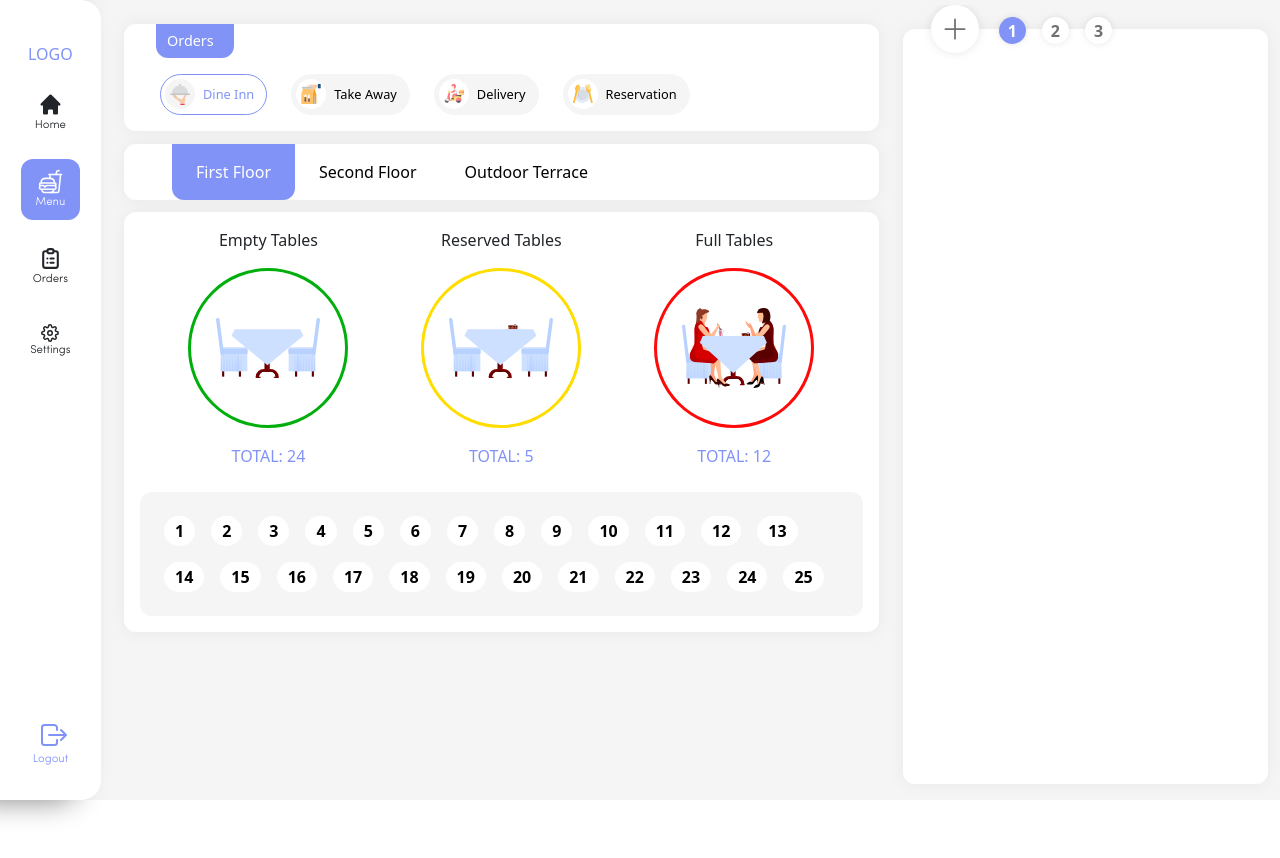
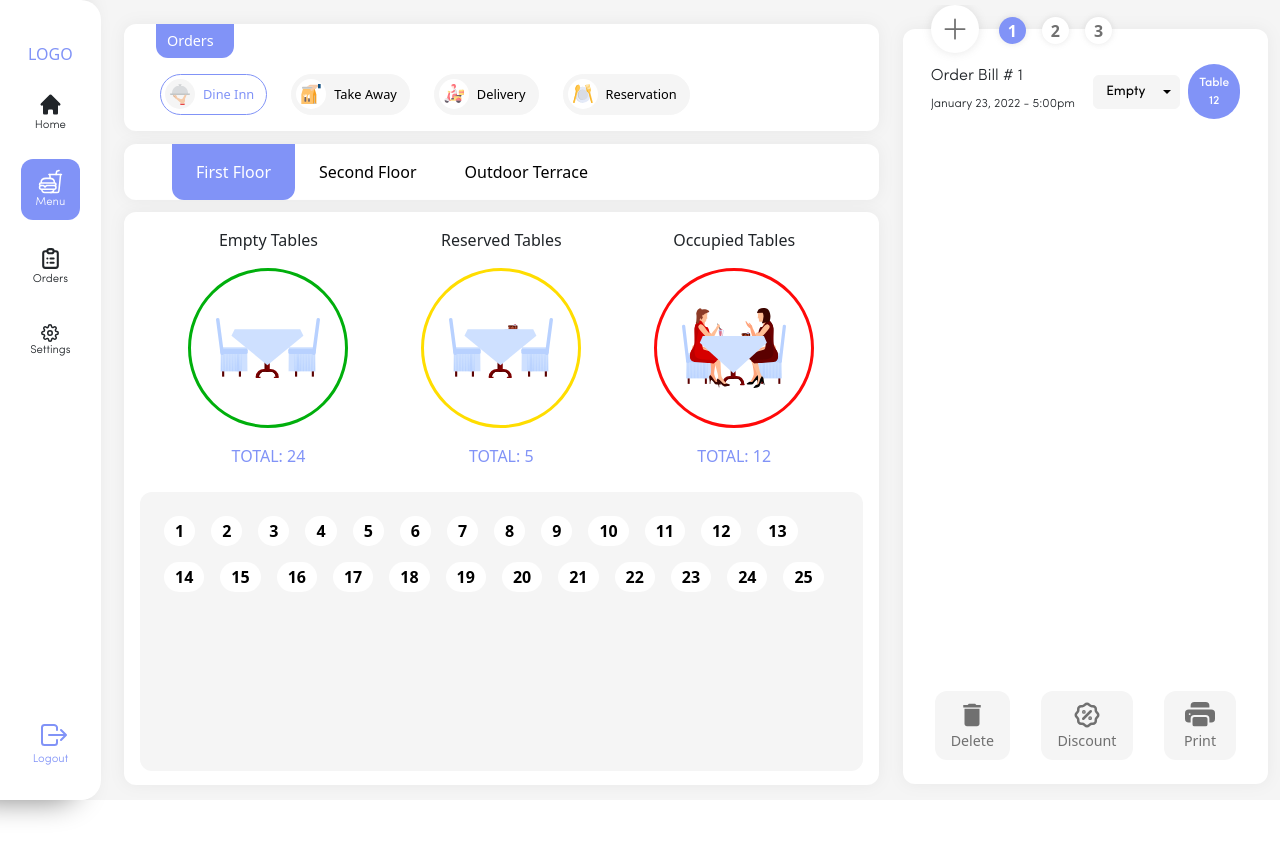
Before and after one commit to Remonhanyz/pos, a Next.js app: page /menu in a window 1280 px wide. Shown: the top 858 px of the page. Before the commit the page ends 800 px from the top, so only its background shows below. Built offline with nearby package versions, Linux system fonts and the light colour scheme.

Commit message:
9-8-2022

```diff
--- a/animation/index.js
+++ b/animation/index.js
@@ -1,4 +1,6 @@
-export const rightToLeft = (delay=0, duration = 0.7, type="spring") => {
+import { NodeNextRequest } from "next/dist/server/base-http/node";
+
+export const rightToLeft = (delay = 0, duration = 0.7, type = "spring") => {
 	return {
 		hidden: {
 			opacity: 0,
@@ -17,6 +19,17 @@ export const rightToLeft = (delay=0, duration = 0.7, type="spring") => {
 	};
 };
 
+export const downToUpChangable = () => {
+	return {
+		hidden: {opacity: 0, y: 200},
+		visible: {
+			opacity: 1,
+			y: 0,
+			transition: {type: "linear", duration: 0.5}
+		},
+		exit: {opacity: 0, y: 0}
+	};
+};
 export const downToUp = {
 	hidden: {opacity: 0, y: 100},
 	visible: {
--- a/components/DeliveryBill/index.js
+++ b/components/DeliveryBill/index.js
@@ -28,8 +28,6 @@ const DeliveryBill = () => {
 			<motion.div
 				className={`${styles.BillContainer} h-100 d-flex flex-column `}
 				variants={pageOutMove()}
-				// initial="hidden"
-				transition={{type: "linear", delay: 1.1, x: {duration: 1.1}}}
 				animate={`${!form ? "visible" : "exit"}`}
 				exit="exit"
 			>
--- /dev/null
+++ b/components/DineInnBill/index.js
@@ -0,0 +1,69 @@
+import React from "react";
+import BillOptions from "../BillOptions";
+import styles from "./index.module.scss";
+
+const DineInnBill = () => {
+	return (
+		<div className={`${styles.container} d-flex flex-column`}>
+			<div className="row p-0 m-0">
+				<div className={`col-6 ${styles.orderNumber} row p-0 m-0`}>
+					<div className="col-12 p-0 m-0">Order Bill # 1</div>
+					<div className={`${styles.orderDate} col-12 p-0 m-0`}>
+						January 23, 2022 - 5:00pm
+					</div>
+				</div>
+				<div className={`col-6 ${styles.orderType} text-end row p-0 m-0`}>
+					<div className="dropdown col-8 p-0 m-0 align-items-center d-flex justify-content-center px-2">
+						<a
+							className={`btn btn-secondary dropdown-toggle  ${styles.dropdown_menu}`}
+							href="#"
+							role="button"
+							data-bs-toggle="dropdown"
+							aria-expanded="false"
+						>
+							<div className={`${styles.drop_down} text-start`}>
+								Empty
+							</div>
+						</a>
+
+						<ul className={`dropdown-menu w-100`}>
+							<li>
+								<a
+									className={`dropdown-item ${styles.dropdown_item}`}
+									href="#"
+								>
+									Action
+								</a>
+							</li>
+							<li>
+								<a
+									className={`dropdown-item ${styles.dropdown_item}`}
+									href="#"
+								>
+									Another action
+								</a>
+							</li>
+							<li>
+								<a
+									className={`dropdown-item ${styles.dropdown_item}`}
+									href="#"
+								>
+									Something else
+								</a>
+							</li>
+						</ul>
+					</div>
+
+					<div className={`${styles.tableNumber} col-4 text-center m-0`}>
+						Table 12
+					</div>
+				</div>
+			</div>
+			<div className="mt-auto">
+				<BillOptions />
+			</div>
+		</div>
+	);
+};
+
+export default DineInnBill;
--- /dev/null
+++ b/components/DineInnBill/index.module.scss
@@ -0,0 +1,75 @@
+@import "../../fonts/stylesheet.css";
+@import '../../styles/variables';
+
+.container{
+    min-height: calc(100vh - 6rem);
+}
+.orderDate {
+    font-size: 0.75rem;
+    font-family: 'Sofia Pro';
+    font-weight: 300;
+}
+
+.orderType {
+    font-size: 0.8rem;
+    font-family: 'Sofia Pro';
+    font-weight: 300;
+}
+
+.orderNumber {
+    font-size: 1rem;
+    font-family: 'Sofia Pro';
+    font-weight: 300;
+}
+
+.BillContainer {
+    max-height: 90vh;
+    overflow-y: auto;
+    overflow-x: hidden;
+}
+
+.tableNumber {
+    background-color: $primary;
+    color: white;
+    font-size: 0.75rem;
+    font-family: 'Sofia Pro';
+    font-weight: 500;
+    border-radius: 200px;
+    padding: 0.6rem;
+}
+.optionsContainer {
+    margin-bottom: 5rem;
+
+}
+
+.dropdown_menu {
+    width: 100%;
+    background-color: $backgroundColor;
+    border-color: $backgroundColor;
+    color: black;
+font-size: 0.85rem;
+    // text-align: start;
+    &:hover,
+    &:focus {
+        background-color: $backgroundColor;
+        border-color: $backgroundColor;
+        color: black;
+    }
+}
+
+.drop_down {
+    width: 100%;
+    left: 0;
+}
+
+@media (min-height: 600px) {
+    .optionsContainer {
+        margin-bottom: 1.8rem;
+    }
+}
+
+@media (min-height: 900px) {
+    .optionsContainer {
+        margin-bottom: 0.6rem;
+    }
+}
--- a/components/Floors/index.js
+++ b/components/Floors/index.js
@@ -5,15 +5,12 @@ import {rightToLeft} from "../../animation";
 import styles from "./index.module.scss";
 import { useState } from "react";
 
-const Floors = ({ orderType }) => {
-    const [ floor, setFloor ] = useState("First Floor");
-
+const Floors = ({orderType, floor, setFloor}) => {
 	return (
 		<>
-			{orderType == "Dine Inn" && (
 				<motion.div
 					key={orderType}
-					variants={rightToLeft(0, 0.3, "linear")}
+					variants={rightToLeft(0, 0.6, "linear")}
 					initial="hidden"
 					animate="visible"
 				>
@@ -46,7 +43,7 @@ const Floors = ({ orderType }) => {
 						</div>
 					</Card>
 				</motion.div>
-			)}
+
 		</>
 	);
 };
--- a/components/ItemsList/index.js
+++ b/components/ItemsList/index.js
@@ -1,26 +1,25 @@
-import React, { useEffect } from "react";
+import React, {useEffect} from "react";
 import Card from "../Card";
 import ItemCard from "../ItemCard";
 import styles from "./index.module.scss";
-import { motion } from "framer-motion";
+import {motion} from "framer-motion";
 
-const ItemsList = ({ orderType, foodType }) => {
+const ItemsList = ({orderType, foodType}) => {
 	const variants = {
-    hidden: { opacity: 0, y: 200 },
-    enter: { opacity: 1, y: 0 },
-    exit: { opacity: 0, y: 0 },
+		hidden: {opacity: 0, y: 200},
+		enter: {opacity: 1, y: 0},
+		exit: {opacity: 0, y: 0}
 	};
 
 	return (
 		<>
-			{(orderType == "Take Away" || orderType == "Delivery") && (
 			<motion.div
 				key={foodType + orderType}
 				variants={variants}
-					initial="hidden" // Set the initial state to variants.hidden
-					animate="enter" // Animated state to variants.enter
-					exit="exit" // Exit state (used later) to variants.
-					transition={{type: "linear", duration: 0.5}} // Set the transition to linear
+				initial="hidden"
+				animate="enter"
+				exit="exit"
+				transition={{type: "linear", duration: 0.5}}
 				className={`row ${styles.container}`}
 			>
 				<div className="col-xxl-3 col-xl-4 col-lg-6 col-12">
@@ -63,7 +62,6 @@ const ItemsList = ({ orderType, foodType }) => {
 					<ItemCard />
 				</div>
 			</motion.div>
-			)}
 		</>
 	);
 };
--- a/components/OrderBillMain/index.js
+++ b/components/OrderBillMain/index.js
@@ -12,6 +12,7 @@ import {
 import BillTabs from "../BillTabs";
 import TakeAwayBill from "../TakeAwayBill";
 import DeliveryBill from "../DeliveryBill";
+import DineInnBill from "../DineInnBill";
 
 const OrderBillMain = ({orderType}) => {
 	const data = [
@@ -44,6 +45,7 @@ const OrderBillMain = ({orderType}) => {
 				<BillTabs tabsData={data}>
 					{orderType == "Take Away" && <TakeAwayBill />}
 					{orderType == "Delivery" && <DeliveryBill />}
+					{orderType == "Dine Inn" && <DineInnBill />}
 					{/* <TakeAwayBill /> */}
 				</BillTabs>
 			)}
--- a/components/TableSelector/index.js
+++ b/components/TableSelector/index.js
@@ -6,18 +6,25 @@ import full from "../../public/images/full.svg";
 import reserved from "../../public/images/reserved.svg";
 import styles from "./index.module.scss";
 import {useState} from "react";
+import {motion} from "framer-motion";
+import {downToUpChangable, rightToLeft} from "../../animation";
 
-const TableSelector = ({orderType}) => {
+const TableSelector = ({orderType, floor, setIsTables}) => {
 	const [table, setTable] = useState("1");
 	var tables = [
 		1, 2, 3, 4, 5, 6, 7, 8, 9, 10, 11, 12, 13, 14, 15, 16, 17, 18, 19, 20, 21,
-		22,23,24,25
+		22, 23, 24, 25
 	];
 	return (
 		<>
-			{orderType === "Dine Inn" && (
-				<Card>
-					<div className="row">
+			<motion.div
+				key={orderType + floor}
+				variants={downToUpChangable()}
+				initial="hidden"
+				animate="visible"
+			>
+				<Card className={`${styles.container} overflow-auto`}>
+					<div className="d-flex ">
 						<div className="col-4 align-items-center justify-content-center text-center d-flex flex-column">
 							<div className={`mb-3 `}>Empty Tables</div>
 							<Image src={empty} alt="empty table" />
@@ -29,26 +36,29 @@ const TableSelector = ({orderType}) => {
 							<div className={`mt-3 ${styles.total}`}>TOTAL: 5</div>
 						</div>{" "}
 						<div className="col-4 align-items-center justify-content-center text-center d-flex flex-column">
-							<div className={`mb-3 `}>Full Tables</div>
-							<Image src={full} alt="full table" />
+							<div className={`mb-3 `}>Occupied Tables</div>
+							<Image src={full} alt="Occupied table" />
 							<div className={`mt-3 ${styles.total}`}>TOTAL: 12</div>
 						</div>
 					</div>
-					<div className={`row ${styles.tablesList} mt-4 p-3`}>
+					<div className={`${styles.tablesList} mt-4 p-3`}>
 						{tables.map((value) => (
 							<button
 								key={value}
 								className={`${styles.number} ${
 									table === value && styles.active
 								} m-2`}
-								onClick={() => setTable(value)}
+								onClick={() => {
+									setTable(value);
+									setIsTables(false);
+								}}
 							>
 								{value}
 							</button>
 						))}
 					</div>
 				</Card>
-			)}
+			</motion.div>
 		</>
 	);
 };
--- a/components/TableSelector/index.module.scss
+++ b/components/TableSelector/index.module.scss
@@ -8,6 +8,7 @@
 .tablesList {
     background-color: $backgroundColor;
     border-radius: 12px !important;
+    min-height: calc(100% - 16.4rem);
 }
 
 .number {
@@ -26,3 +27,7 @@
     color: white;
     font-weight: 700;
 }
+
+.container {
+    height: calc(100vh - 14.2rem);
+}
--- a/pages/menu/index.js
+++ b/pages/menu/index.js
@@ -22,6 +22,8 @@ import TableSelector from "../../components/TableSelector";
 const Menu = () => {
 	const [orderType, setOrderType] = useState("Dine Inn");
 	const [foodType, setfoodType] = useState("Pizza");
+	const [floor, setFloor] = useState("First Floor");
+	const [isTables, setIsTables] = useState(true);
 	const printState = useSelector((state) => state.printState.data);
 	const dispatch = useDispatch();
 
@@ -33,26 +35,47 @@ const Menu = () => {
 			>
 				<motion.div
 					whileInView={{opacity: 1}}
+					viewport={{once: true}}
 					variants={pageOutMove()}
 					initial="hidden"
 					animate={`${!printState ? "visible" : "exit"}`}
 					exit="exit"
 					transition={{type: "linear", delay: 1.1, x: {duration: 1.1}}}
-					className={`row mx-0 px-0 pt-4 pb-0 mb-0 h-100`}
+					className={`row mx-0 px-0 pt-4 pb-0 mb-0 h-100 `}
 				>
 					<div className={`col-xxl-9 col-lg-8 col-md-6 col-12 h-100`}>
 						<OrderType
 							orderType={orderType}
 							setOrderType={setOrderType}
 						/>
-						<Floors orderType={orderType} />
+						{(orderType == "Take Away" ||
+							orderType == "Delivery" ||
+							(orderType == "Dine Inn" && !isTables)) && (
 							<FoodType
 								orderType={orderType}
 								foodType={foodType}
 								setfoodType={setfoodType}
 							/>
-						<TableSelector orderType={orderType} />
+						)}
+						{(orderType == "Take Away" ||
+							orderType == "Delivery" ||
+							(orderType == "Dine Inn" && !isTables)) && (
 							<ItemsList orderType={orderType} foodType={foodType} />
+						)}
+						{orderType == "Dine Inn" && isTables && (
+							<Floors
+								orderType={orderType}
+								floor={floor}
+								setFloor={setFloor}
+							/>
+						)}
+						{orderType == "Dine Inn" && isTables && (
+							<TableSelector
+								orderType={orderType}
+								floor={floor}
+								setIsTables={setIsTables}
+							/>
+						)}
 					</div>
 					<div className={`col-xxl-3 col-lg-4 col-md-6 col-12 h-100`}>
 						<OrderBillMain orderType={orderType} />
@@ -70,9 +93,11 @@ const Menu = () => {
 						variants={pageInMove()}
 						viewport={{once: true}}
 						initial="hidden"
-						animate={`${printState ? "visible" : "hidden"}`}
+						animate={`${printState ? "visible" : "exit"}`}
 						exit="exit"
-						className={`row position-absolute h-100 top-0 left-0 ${styles.container} `}
+						className={`row position-absolute h-100 top-0 left-0 ${
+							styles.container
+						} `}
 					>
 						<div className={`col-1 h-100 m-0 p-0 `}>
 							<SideBar />
```
Also changed, not shown: components/FoodType/index.js (+12 -26 lines). Lines whose indentation alone changed are shown as unchanged.
